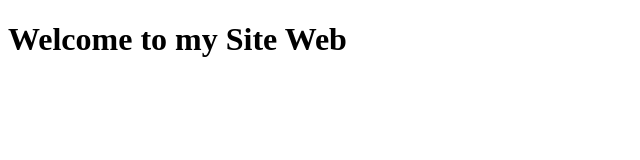
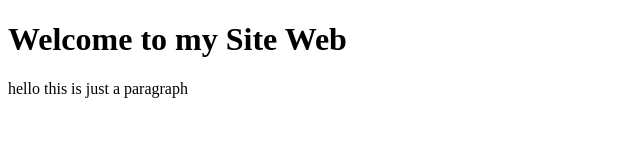
Before and after one commit to Delondre/Delondre, a plain HTML site: page index.html in a window 1280 px wide. Shown: the whole page, without its empty margins (0-640 px from the left). Drawn offline with Linux system fonts and the light colour scheme.

Commit message:
Update index.html for pull test

```diff
--- a/index.html
+++ b/index.html
@@ -8,5 +8,6 @@
 </head>
 <body>
     <h1>Welcome to my Site Web</h1>
+    <p>hello this is  just a paragraph</p>
 </body>
 </html>
```
